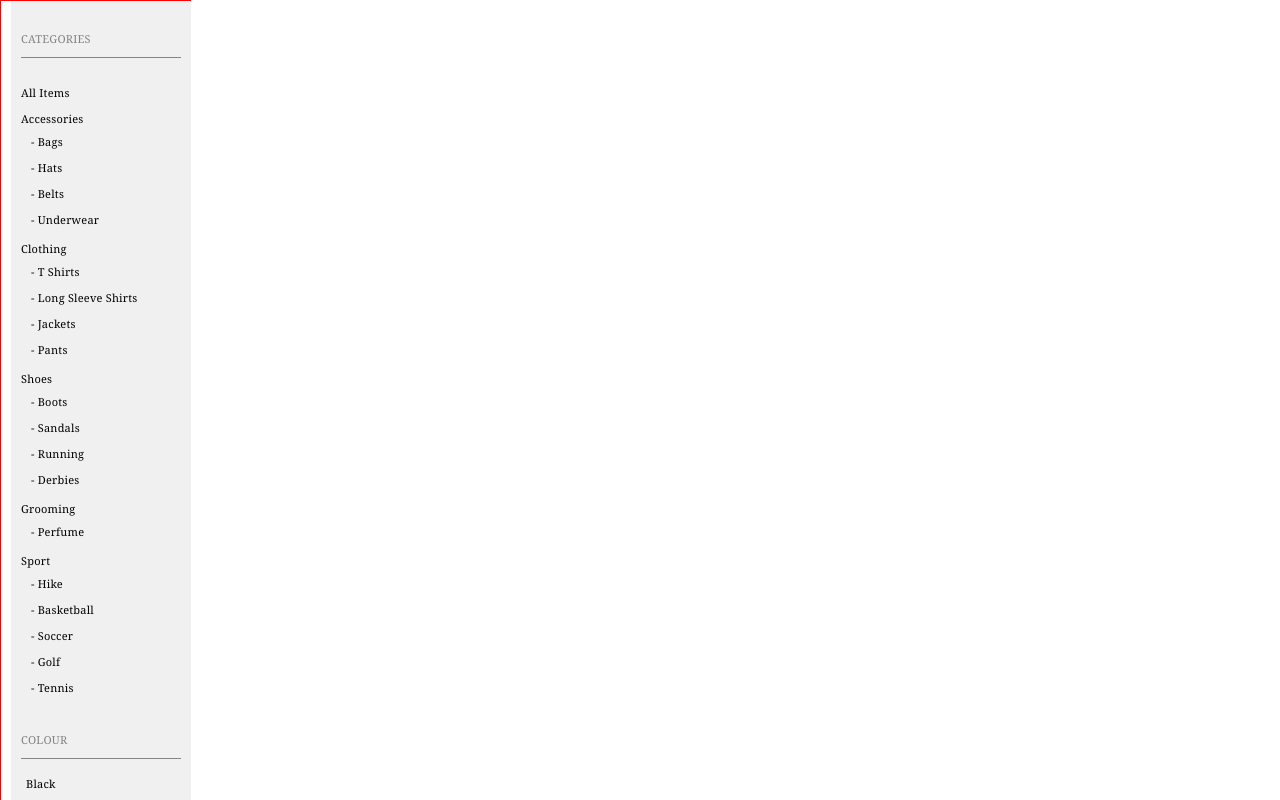
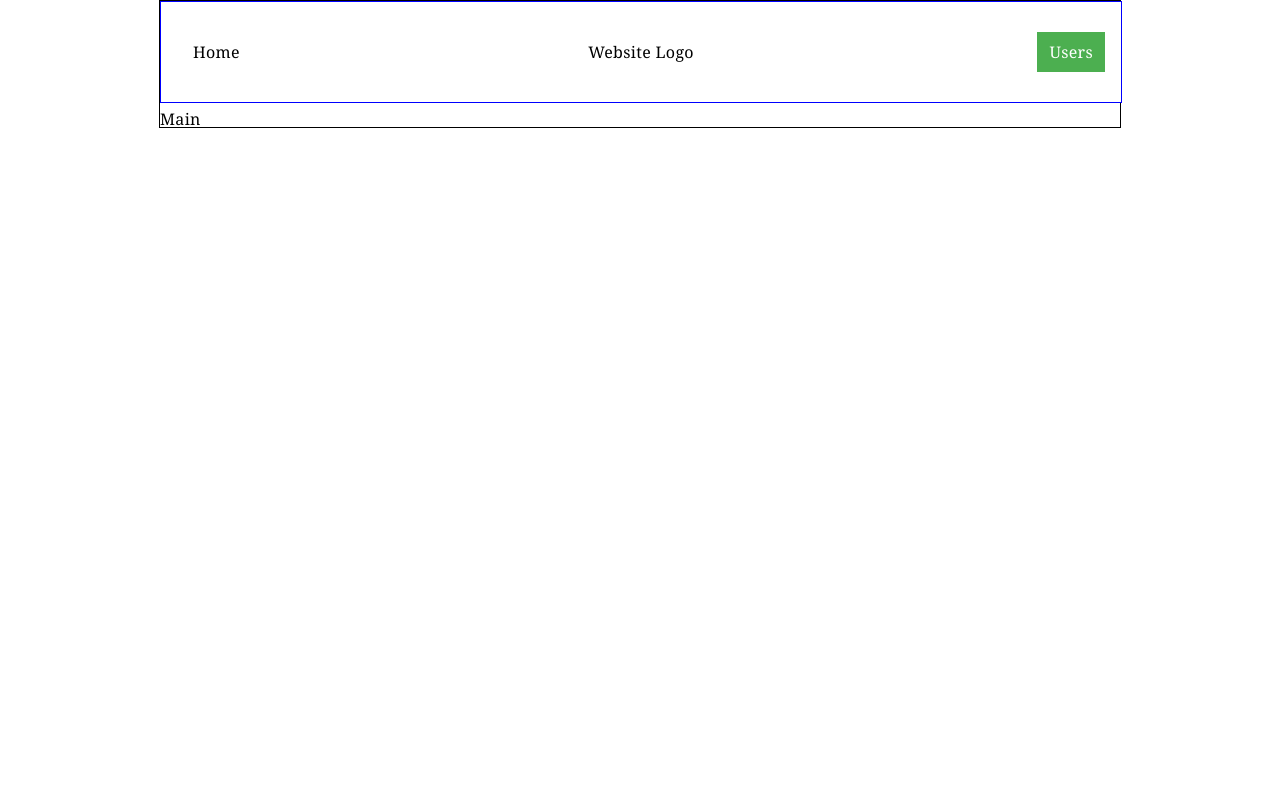
Before and after one commit to verydecent/ecommerce-project, a React (Create React App) app in the folder frontend/: page / in a window 1280 px wide. Shown: the top 800 px of the page. Built offline with nearby package versions, Linux system fonts and the light colour scheme.

Commit message:
Creates global headers and dropdown for user NavLinks

```diff
--- a/frontend/src/App.css
+++ b/frontend/src/App.css
@@ -1,36 +1,87 @@
-/* Parent container Div for entire App */
-.wrap-container {
+/* React Router */
 
+header .nav-link {
+  color: black;
+  padding: 12px 16px;
+  text-decoration: none;
+  display: block;
 }
 
-.wrap header {
-  border: 0.8px #B6C9AD solid;
-}
-.wrap nav {
-  border: 0.8px #B6C9AD solid;
-}
-.wrap div {
-  border: 0.8px #B6C9AD solid;
+/* App */
+
+.app-container {
+  width: 100%;
+  max-width: 960px;
+  border: 1px black solid;
+  margin: 0 auto;
+
+  display: flex;
+  flex-direction: column;
 }
 
-#main {
-  width: 962px;
-  margin: auto;
-  display: inline;
-  border: 0.8px peachpuff solid;
+.global-header-wrapper {
+  height: 100px;
+  padding: 0 0 10px 0;
 }
 
+.global-header {
+  display: flex;
+  justify-content: center;
+  align-items: center;
+  position: fixed;
 
-.page-central-header {
   width: 960px;
-  text-align: center;
+  height: 100px;
+
+  background-color: #ffffff;
+  color: #000000;
+  border: 1px blue solid;
 }
 
-#header-title {
-  padding: 20px 0 20px 0;
+.global-nav {
+  position: absolute;
+  left: 1rem;
 }
 
-#header-title h1 {
-  font-size: 28px;
-  line-height: initial;
+.user-options {
+  position: absolute;
+  right: 1rem;
 }
+
+.dropdown h2 {
+  background-color: #4CAF50;
+  color: white;
+  padding: 12px;
+  font-size: 16px;
+  border: none;
+}
+
+.dropdown {
+  position: relative;
+  display: inline-block;
+}
+
+.dropdown-content {
+  display: none;
+  position: absolute;
+  background-color: #f1f1f1;
+  min-width: 160px;
+  z-index: 1;
+}
+
+/* .dropdown-content .nav-link {
+  color: black;
+  padding: 12px 16px;
+  text-decoration: none;
+  display: block;
+} */
+
+.dropdown-content a:hover {
+  background-color: #ddd;
+}
+
+.dropdown:hover .dropdown-content {
+  display: block;
+}
+
+.dropdown:hover .dropbtn {background-color: #3e8e41;}
--- a/frontend/src/App.js
+++ b/frontend/src/App.js
@@ -11,7 +11,7 @@ import SubNavigation from './components/SubNavigation/SubNavigation';
 
 function App() {
   return (
-    <div className="wrap-container">
+    <div className="app-container">
 
       {/* End */}
 
@@ -19,16 +19,34 @@ function App() {
 
 
       <header>
-        <SubNavigation />
+        <div className="global-header-wrapper">
+          <div className="global-header">
+            Website Logo
+            <div className="global-nav">
+                <NavLink className="nav-link" to="/" >Home</NavLink>
+              </div>
+            <div className="user-options">
+              <div className="dropdown">
+                <h2>Users</h2>
+                <div className="dropdown-content">
+                  <NavLink className="nav-link" to="/login">Login</NavLink>
+                  <NavLink className="nav-link" to="/register">Register</NavLink>
+                </div>
+              </div>
+            </div>
+
+          </div>
+        </div>
+        {/* <SubNavigation /> */}
         {/* <nav>
-          <NavLink to="/login">Login</NavLink> <br/>
+          <br/>
           <NavLink to="/users">Users</NavLink> <br/>
           <NavLink to="/home">HomePage</NavLink> <br/>
         </nav> */}
       </header>
       <main>
         Main
-        {/* <Login /> */}
+        <Route path="/login" component={Login} />
         {/* <ItemFeed /> */}
         {/* <Route path="/home" component={HomePage} />
         <Route path="/login" component={Login} />
```
